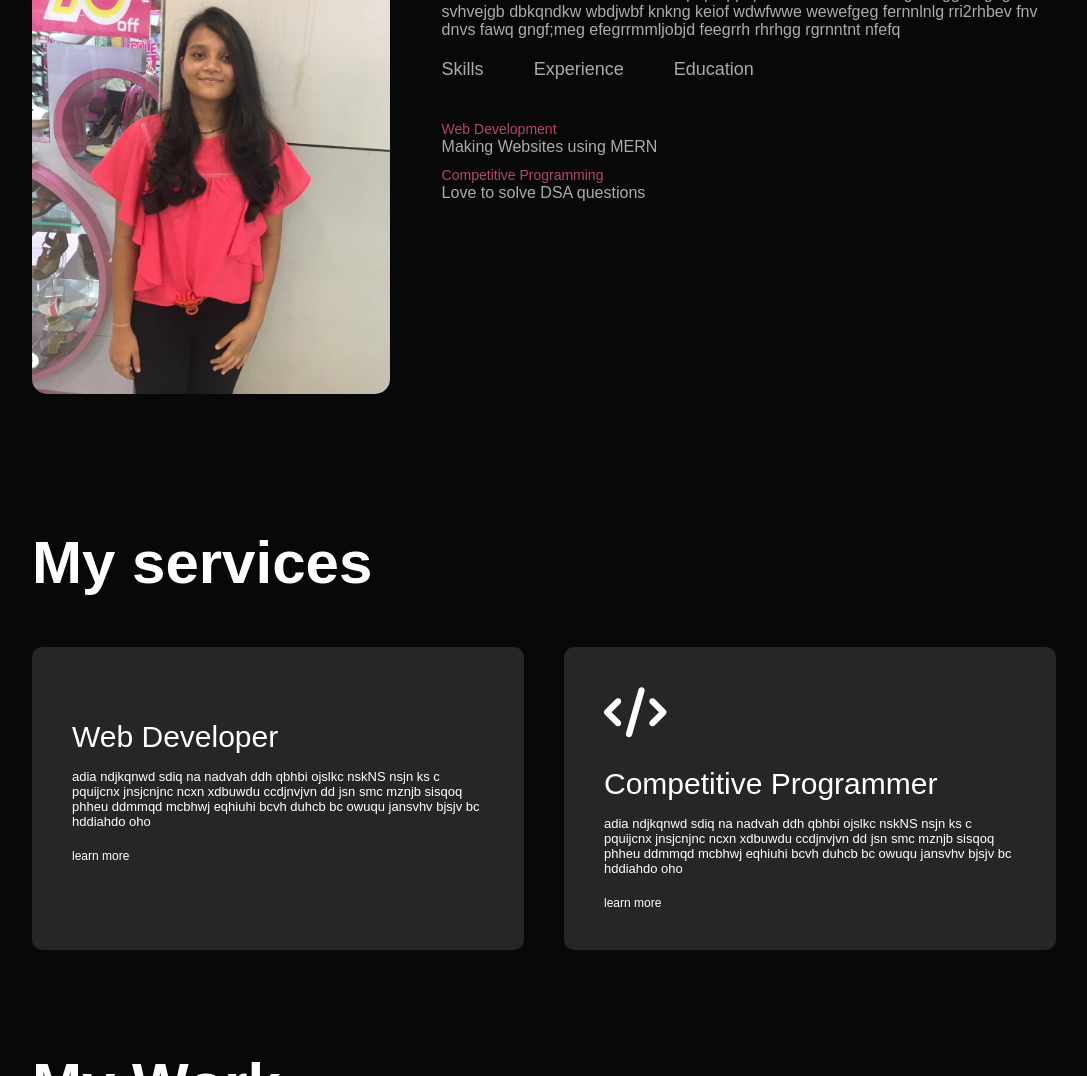
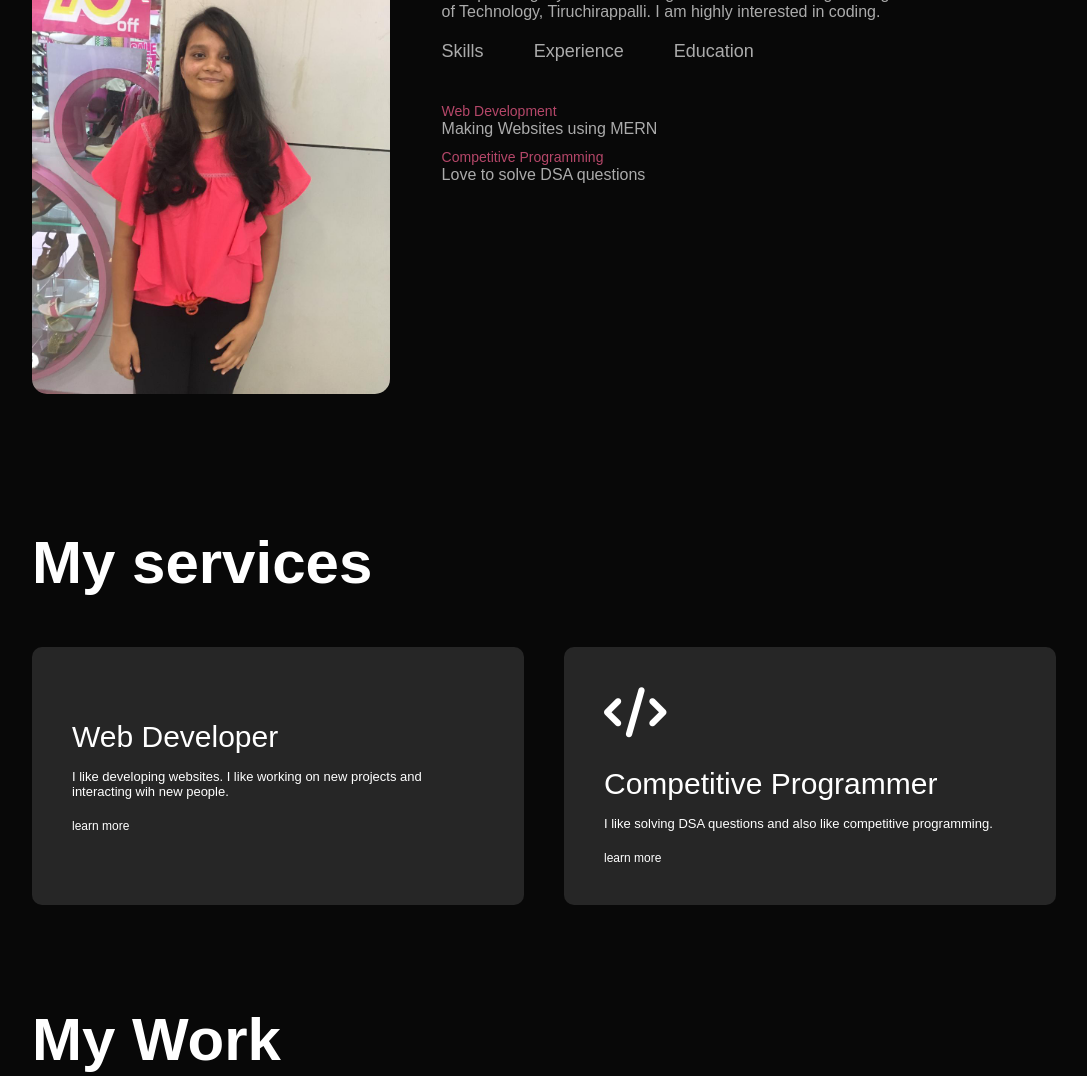
Before and after one commit to Devyani-Patel/Portfolio, a plain HTML site: page My Portfolio/spacecord full.html in a window 1280 px wide. Shown: the part 649-1725 px from the top of the page, without its empty margins (96-1183 px from the left). Drawn offline with Linux system fonts and the light colour scheme; some icons are missing.

Commit message:
Update spacecord full.html

```diff
--- a/My Portfolio/spacecord full.html
+++ b/My Portfolio/spacecord full.html
@@ -38,10 +38,8 @@
             </div>
             <div class="about-col-2">
             <h1 class="sub-title">About Me</h1>
-            <p> addwf efekmf fe fwfnf ddwd dwdwqdqd qqdqdd dd dddddw
-                fwffeeg wfegg errgeg svhvejgb dbkqndkw wbdjwbf
-                knkng keiof wdwfwwe wewefgeg fernnlnlg rri2rhbev fnv dnvs
-                fawq gngf;meg  efegrrmmljobjd feegrrh  rhrhgg rgrnntnt nfefq
+            <p> I am pursuing my Bachelor's degree in Mechanical Engineering from Natonal Institute of Technology, Tiruchirappalli.
+                I am highly interested in coding.
             </p>
 
             <div class="tab-titles">
@@ -84,16 +82,14 @@
             <div>
                 <i class="fa-solid fa-spider-web"></i>
                 <h2>Web Developer</h2>
-                <p>adia ndjkqnwd sdiq na nadvah ddh qbhbi ojslkc nskNS nsjn ks c pquijcnx jnsjcnjnc ncxn xdbuwdu ccdjnvjvn
-                    dd jsn smc mznjb sisqoq phheu ddmmqd mcbhwj eqhiuhi bcvh  duhcb bc owuqu jansvhv bjsjv bc  hddiahdo oho
+                <p>I like developing websites. I like working on new projects and interacting wih new people.
                 </p>
                 <a href="#">learn more</a>
             </div>
             <div>
                 <i class="fa-solid fa-code"></i>
                 <h2>Competitive Programmer</h2>
-                <p>adia ndjkqnwd sdiq na nadvah ddh qbhbi ojslkc nskNS nsjn ks c pquijcnx jnsjcnjnc ncxn xdbuwdu ccdjnvjvn
-                    dd jsn smc mznjb sisqoq phheu ddmmqd mcbhwj eqhiuhi bcvh  duhcb bc owuqu jansvhv bjsjv bc  hddiahdo oho
+                <p>I like solving DSA questions and also like  competitive programming.
                 </p>
                 <a href="#">learn more</a>
             </div>
```
